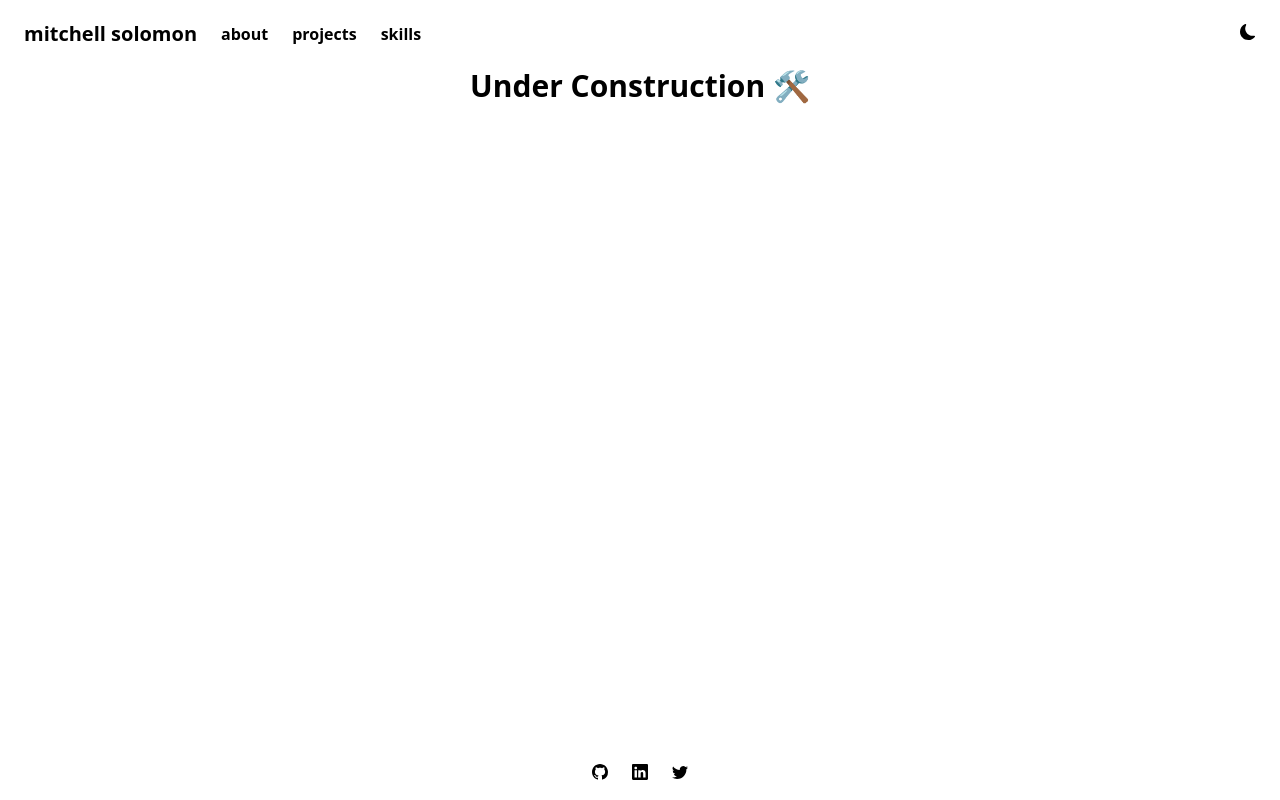
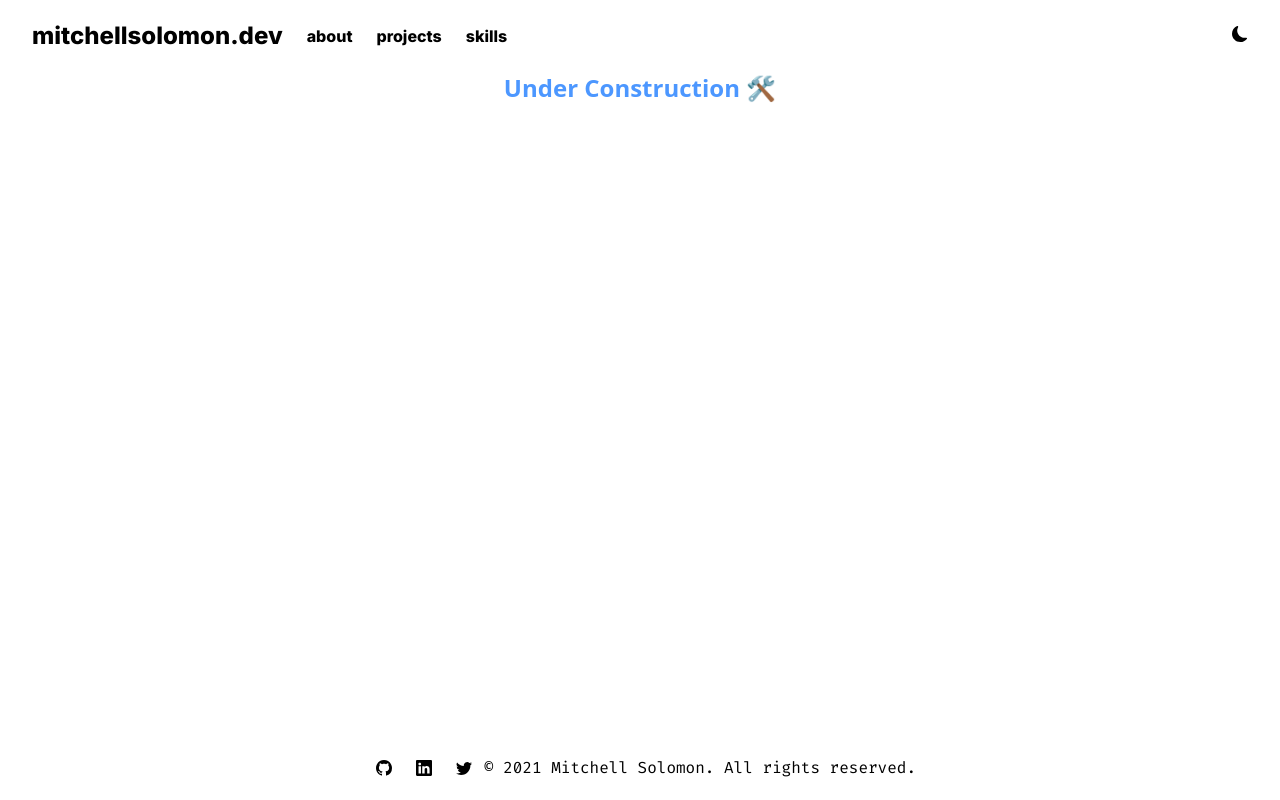
Before and after one commit to mitchellsolomon/rmsolo.com, a Next.js app: page / in a window 1280 px wide. Built offline with nearby package versions, Linux system fonts and the light colour scheme.

Commit message:
fixed globals.css

```diff
--- /dev/null
+++ b/components/Footer.js
@@ -0,0 +1,32 @@
+import { BsGithub, BsLinkedin, BsTwitter } from "react-icons/bs";
+
+export default function Footer(props) {
+  return (
+    <>
+      <div>
+        <footer className=" flex justify-center w-full py-5">
+          <ul className=" flex items-center">
+            <li className="items-center px-3">
+              <a href="https://github.com/mitchellsolomon">
+                <BsGithub />
+              </a>
+            </li>
+            <li className="px-3">
+              <a href="https://www.linkedin.com/in/mitchell-solomon-2894b4a4/">
+                <BsLinkedin />
+              </a>
+            </li>
+            <li className="px-3">
+              <a href="https://twitter.com/rmsolomon_">
+                <BsTwitter />
+              </a>
+            </li>
+          </ul>
+          <div className="font-code">
+            <p>© 2021 Mitchell Solomon. All rights reserved.</p>
+          </div>
+        </footer>
+      </div>
+    </>
+  );
+}
--- a/components/ThemeIcon.js
+++ b/components/ThemeIcon.js
@@ -1,5 +1,5 @@
 import { useTheme } from "next-themes";
-import { BsFillSunFill, BsFillMoonFill, BsGithub, BsLinkedin, BsTwitter } from "react-icons/bs";
+import { BsFillSunFill, BsFillMoonFill } from "react-icons/bs";
 
 export default function ThemeIcon() {
   const { theme, setTheme } = useTheme();
@@ -7,7 +7,9 @@ export default function ThemeIcon() {
   return (
     <>
       <button
-        className=""
+        aria-label="Toggle Theme Mode"
+        title="Toggle Theme Mode"
+        type="button"
         onClick={() => {
           setTheme(theme === "light" ? "dark" : "light");
         }}
--- a/pages/index.js
+++ b/pages/index.js
@@ -1,20 +1,19 @@
 import Head from "next/head";
 import ThemeIcon from "../components/ThemeIcon";
-import { BsGithub, BsLinkedin, BsTwitter } from "react-icons/bs";
+import Footer from "../components/Footer";
 
 export default function Home() {
   return (
     <>
-      <div className="flex flex-col min-h-screen">
-        <Head>
-          <title>mitchellsolomon.dev</title>
-          <link rel="icon" href="/favicon.ico" />
-        </Head>
-
-        <nav className=" font-extrabold py-5 bg-light100 dark:bg-dark100 flex justify-between">
+      <Head>
+        <title>mitchellsolomon.dev</title>
+        <link rel="icon" href="/favicon.ico" />
+      </Head>
+      <div className="flex flex-col min-h-screen bg-light100 dark:bg-dark600">
+        <nav className=" font-inter font-extrabold py-5 flex justify-between ">
           <ul className="flex items-center">
-            <li className=" text-xl pl-6 pr-3">
-              <a href="">mitchell solomon</a>
+            <li className="text-2xl pl-8 pr-3">
+              <a href="">mitchellsolomon.dev</a>
             </li>
             <li className="px-3">
               <a href="about">about</a>
@@ -27,41 +26,19 @@ export default function Home() {
             </li>
           </ul>
           <ul className="flex items-center">
-            <li className="pl-2 pr-6">
+            <li className="pl-3 pr-8">
               <ThemeIcon />
             </li>
           </ul>
         </nav>
 
         <main className="flex-grow">
-          <h1 className="text-center text-3xl font-extrabold">
+          <h1 className=" text-dark100 text-center text-2xl font-extrabold">
             Under Construction 🛠
           </h1>
         </main>
 
-        <footer className=" flex items-center justify-center py-5">
-          <ul className="items-center">
-            <li className="px-3">
-              <a href="https://github.com/mitchellsolomon">
-                <BsGithub />
-              </a>
-            </li>
-          </ul>
-          <ul>
-            <li className="px-3">
-              <a href="https://www.linkedin.com/in/mitchell-solomon-2894b4a4/">
-                <BsLinkedin />
-              </a>
-            </li>
-          </ul>
-          <ul>
-            <li className="px-3">
-              <a href="https://twitter.com/rmsolomon_">
-                <BsTwitter />
-              </a>
-            </li>
-          </ul>
-        </footer>
+        <Footer />
       </div>
     </>
   );
--- a/styles/globals.css
+++ b/styles/globals.css
@@ -1,4 +1,4 @@
-/* ./styles/globals.css */
+@import url("https://fonts.googleapis.com/css2?family=Fira+Code:wght@300;400;500;600;700&family=Inter:wght@100;200;300;400;500;600;700;800;900&display=swap");
 @tailwind base;
 @tailwind components;
 @tailwind utilities;
@@ -10,9 +10,6 @@
   --light400: #737373;
   --light500: #282828;
   --light600: #000000;
-}
-
-[data-theme="dark"] {
   --dark100: #4c97ff;
   --dark200: #2d72d2;
   --dark300: #24508f;
--- a/tailwind.config.js
+++ b/tailwind.config.js
@@ -20,6 +20,8 @@ module.exports = {
       },
       fontFamily: {
         system: ["system-ui"],
+        code: ["Fira Code"],
+        inter: ["Inter"],
       },
     },
   },
```
